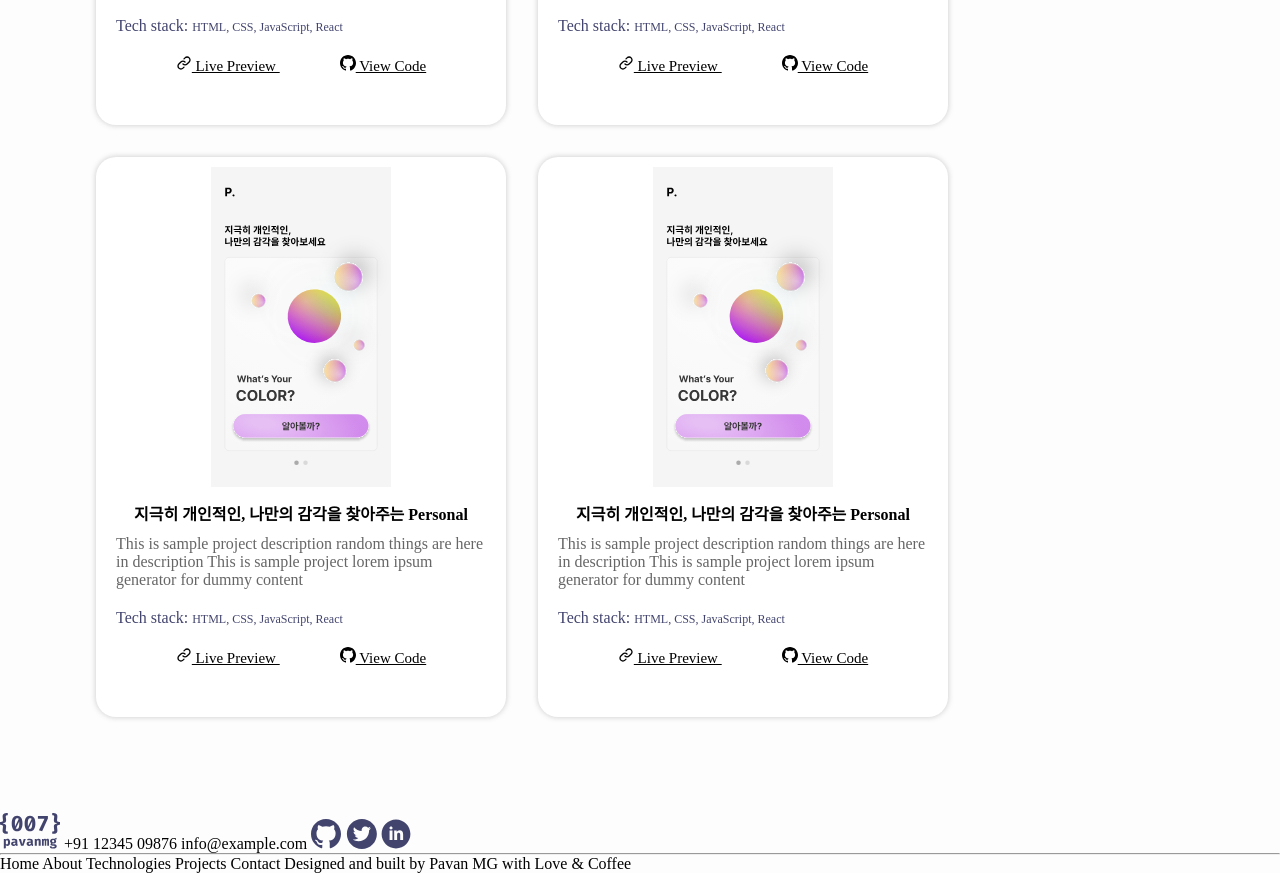
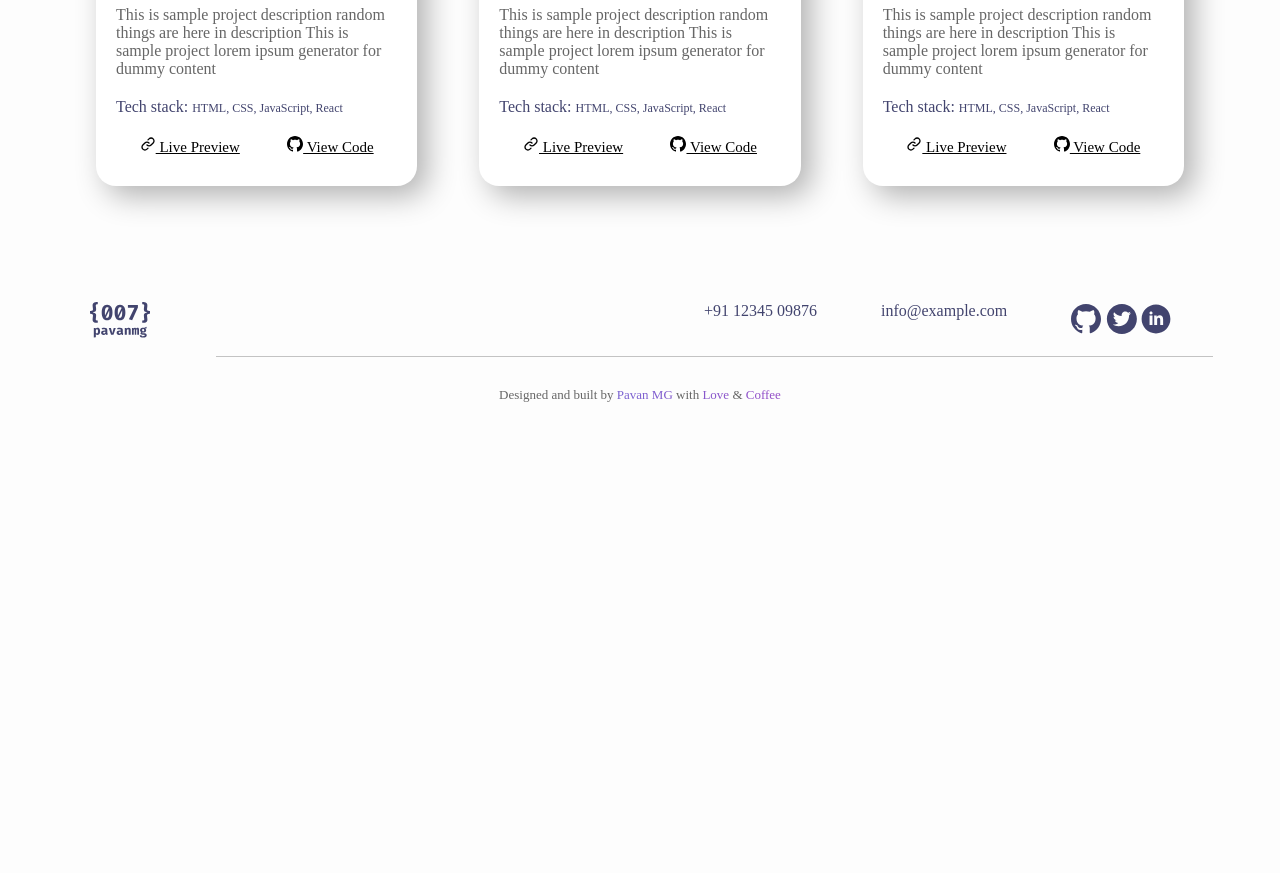
Before and after one commit to wlsdk9803/html-CSS_clonecoding, a plain HTML site: page index.html in a window 1280 px wide. Shown: the part 1850-2723 px from the top of the page. After the commit the page ends 2283 px from the top, so only its background shows below. Drawn offline with Linux system fonts and the light colour scheme.

Commit message:
design: 카드 배열 flex에서 grid로 변경 및 footer css 적용

```diff
--- a/index.html
+++ b/index.html
@@ -44,7 +44,9 @@
     <main>
       <section class="main-text">
         <div id="title">My Tech Stack</div>
-        <div class="text-explain">Technologies I've been working with recently</div>
+        <div class="text-explain">
+          Technologies I've been working with recently
+        </div>
         <div class="tech-image">
           <img src="public/skill/html.svg" />
           <img src="public/skill/css.svg" />
@@ -221,40 +223,32 @@
               </span>
             </div>
           </div>
+        </div>
       </section>
     </main>
 
     <footer>
-      <img src="public/logo_navy.svg" width="60px">
+      <img class="logo" src="public/logo_navy.svg" width="60px" />
 
-      <span>
+      <div class="contact">
         <span>+91 12345 09876</span>
         <span>info@example.com</span>
-      </span>
-
-      <span>
-        <img src="public/github_navy.svg" />
-        <img src="public/twitter_navy.svg" />
-        <img src="public/in_navy.svg" />
-      </span>
-      <hr />
-
-      <span>
-        <span>Home</span>
-        <span>About</span>
-        <span>Technologies</span>
-        <span>Projects</span>
-        <span>Contact</span>
-      </span>
-
-      <span>
-        Designed and built
-        <span>by Pavan MG</span>
-        with
-        <span>Love</span>
-        &
-        <span>Coffee</span>
-      </span>
+        <div>
+          <img src="public/github_navy.svg" />
+          <img src="public/twitter_navy.svg" />
+          <img src="public/in_navy.svg" />
+        </div>
+      </div>
+      <br />
+      <div class="line"><hr width="88%" color="#c3c3c3" size="1px" /></div>
+      <div class="bottom">
+        <span>Designed and built by</span>
+        Pavan MG
+        <span>with</span>
+        Love
+        <span>&</span>
+        Coffee
+      </div>
     </footer>
   </body>
 </html>
--- a/style.css
+++ b/style.css
@@ -3,14 +3,15 @@
   background-color: #fdfdfd;
 }
 .topbar {
+  margin: 0 2%;
   padding-top: 20px;
-  padding-right: 70px;
+  padding-right: 11%;
   display: flex;
   justify-content: flex-end;
 }
-.logo {
+header .logo {
   float: left;
-  padding: 20px 0 20px 70px;
+  padding: 20px 0 20px 11%;
 }
 .nav-menu {
   padding: 0 5%;
@@ -66,16 +67,16 @@
 }
 .main-text .cards {
   color: black;
-  display: flex;
-  flex-wrap: wrap;
+  display: grid;
+  align-items: center;
+  grid-template-columns: repeat(3, 1fr);
+  gap: 30px;
 }
 .cards .card {
-  box-shadow: 0 0 5px 1px rgba(126, 126, 126, 0.3);
+  box-shadow: 10px 10px 30px 0px rgba(0, 0, 0, 0.3);
   background: white;
   border-radius: 20px;
-  width: 370px;
-  height: 540px;
-  padding: 10px 20px;
+  padding: 10px 20px 30px 20px;
   justify-content: space-between;
   margin: 1em;
 }
@@ -109,10 +110,43 @@
 .card-link span {
   background-color: white;
 }
+.card-link {
+  display: flex;
+  justify-content: space-around;
+}
 .card-link span {
   text-decoration: underline;
-  margin: 2em;
   font-size: 15px;
   font-weight: 500;
   cursor: pointer;
 }
+footer .contact {
+  color: #42446e;
+  margin: 0 2%;
+  padding-top: 20px;
+  padding-right: 6.5%;
+  display: flex;
+  justify-content: flex-end;
+}
+footer .contact span {
+  padding: 0 4em 0 0;
+}
+footer .logo {
+  float: left;
+  padding: 20px 0 20px 7%;
+}
+footer .bottom {
+  text-align: center;
+  padding: 30px 0;
+  font-size: 13px;
+  background-image: linear-gradient(to right, #13b0f5, #e70faa);
+  background-clip: text;
+  color: transparent;
+}
+footer .bottom span {
+  color: #666666;
+}
+footer .line {
+  display: flex;
+  justify-content: center;
+}
```
